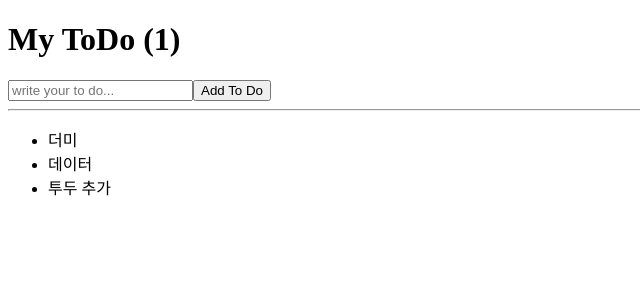
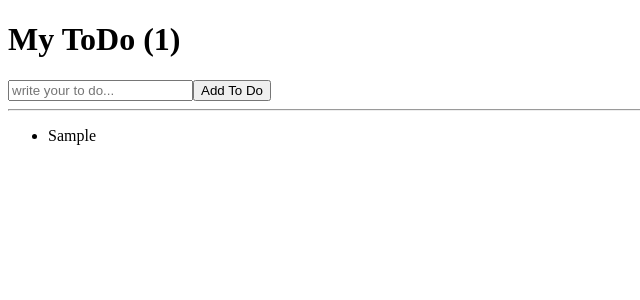
Before and after one commit to ybm4078/react-01-todo, a React (Vite) app: page / in a window 1280 px wide. Both pictures are taken after typing "Sample" into the empty fields and a click on the button "Add To Do". Shown: the top 300 px of the page, without its empty margins (0-640 px from the left). Built offline with nearby package versions, Linux system fonts and the light colour scheme.

Commit message:
삭제 기능을 제외한 나머지 구현 완료

```diff
--- a/src/App.jsx
+++ b/src/App.jsx
@@ -6,13 +6,21 @@ function App() {
     const [todoValue, setTodoValue] = useState("");
 
     const handleSubmit = (event) => {
+        // 함수에서 if문을 쓸 때는 된다/ 안된다를 판별하는 과정임
+        // 초보분들의 생각 흐름은 해야되는 일을 중심으로 if조건을 구성하게 됨
+        // 아래코드는 input 의 입력값이 ""이 아닐 때에만 정장을 해달라고 해야지~
+        // if (todoValue !== "") {
+        //    setTodoList([...todoList, todoValue])
+        //    setTodoValue("")'
+        // }
+
+        // if 문을 통해 된다 / 안된다를 판별할 때에는 안될 때를 탈락 시키는 코드 구성을 가져야 함
+        // YES를 진행한는 과정를 진행해야 함
         event.preventDefault();
+        if (todoValue==="" || todoValue===" ") {
+            return;
+        }
         setTodoList([...todoList,todoValue])
-
-        // 정상적으로 사용자가 입력한 todoValue가 todoList엔 들어감.
-        // 하지만, 저장이 끝난 인풋에 입력된 값은 사라지지 않고 계속 화면애 떠 있는 상황임 => 비워주면 좋겠음
-        // input에 바로 접근할 수는 없으니.
-        // state를 이용해서 todoValue의 값을 비워주고 그걸로 input의 입력값을 바꿔치기 하고 싶은데?
         setTodoValue("");
     }
 
@@ -23,18 +31,19 @@ function App() {
                 <input type={"text"}
                        placeholder={"write your to do..."}
                        onChange={(event) => {setTodoValue(event.target.value)}}
-                        // input의 value라는 속성이 사용자가 입력하는 값이 존재하게 되는 속성임
-                        // 평상시엔 이 아랫줄이 동작을 안 하다가, handleSubmit의 setTOdoValue를 통해
-                        //  todoValue의 값이 ""으로 변하는 순산 리액트는 아랫줄에""을 집어 넣음
                        value={todoValue}
                 />
                 <button type="submit">Add To Do</button>
             </form>
             <hr />
             <ul>
-                <li>더미</li>
-                <li>데이터</li>
-                <li>투두 추가</li>
+                {/*
+                    return 안에서 {} 를 통해 map()을 사용할 때에는
+                    반복되는 요소가 출력되기 때문에 그걸 리액트가 구분할 수 있도록
+                    key(중복되지 않는 값)를 리턴되는 최상위 요소에게 붙여줘야 함
+                    (익식표 개념)
+                */}
+                {todoList.map(item => <li>{item}</li>)}
             </ul>
         </>
     )
```
